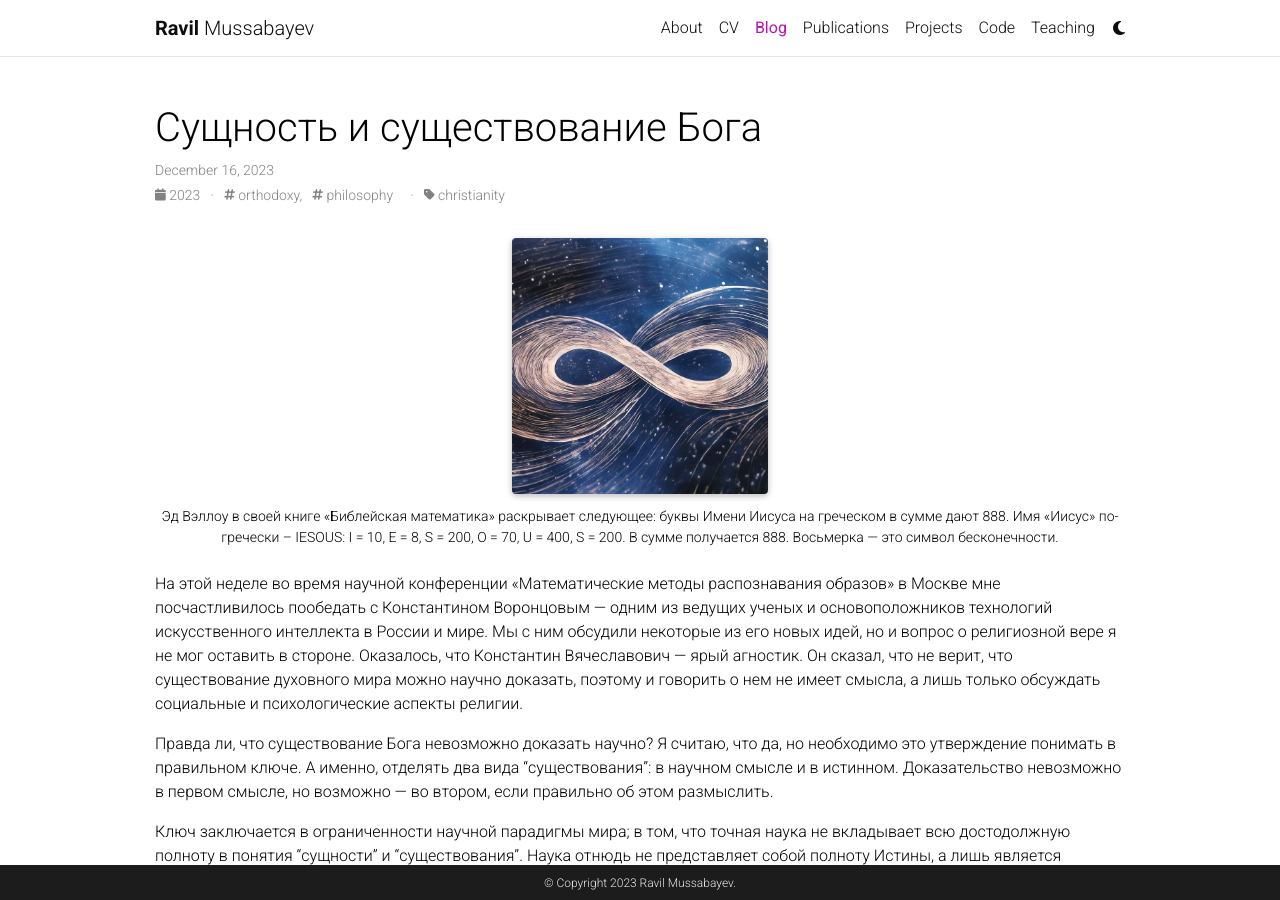
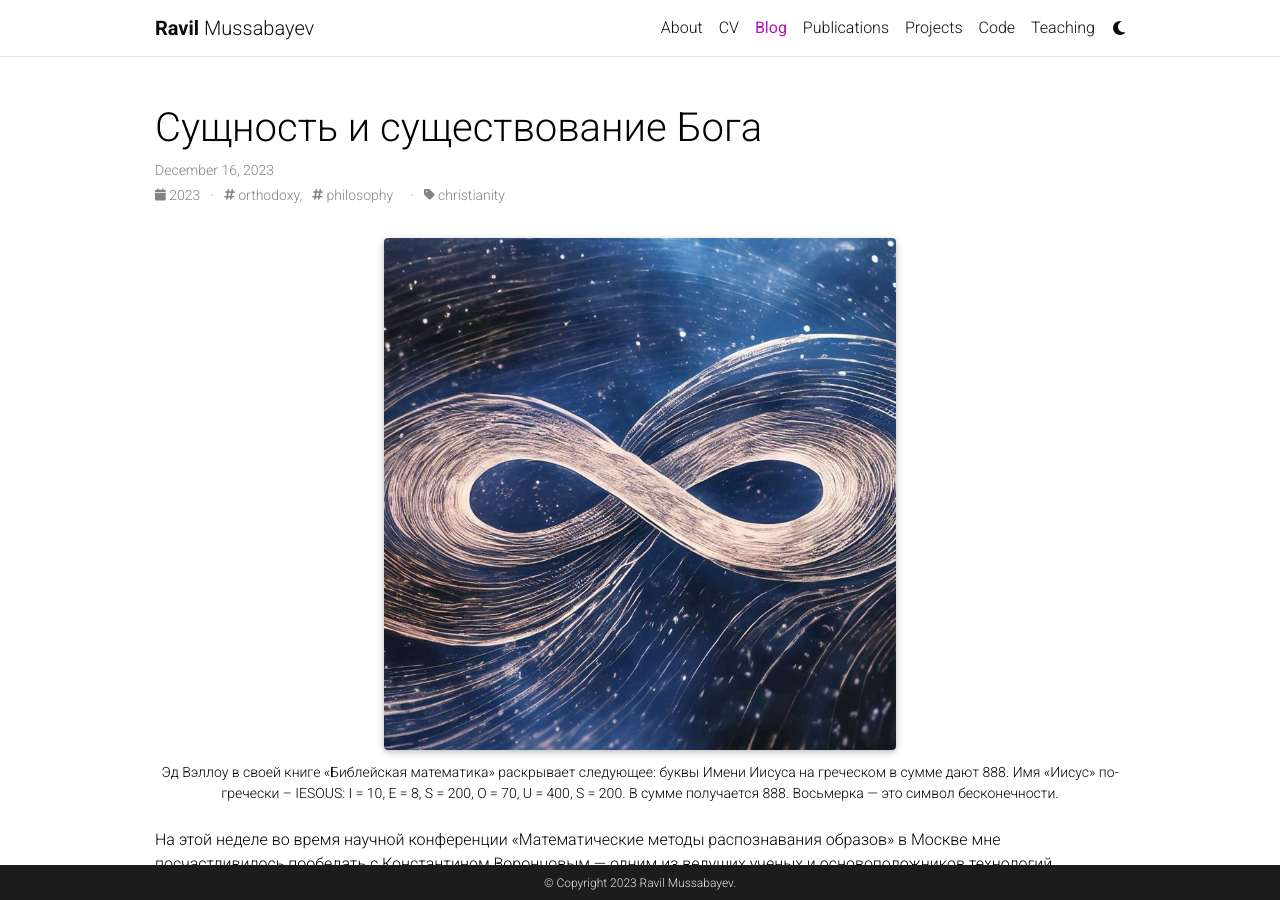
Before and after one commit to rmusab/rmusab.github.io, a Jekyll site: the page built from _posts/2023-12-16-god-existence-substance.md, in a window 1280 px wide and 900 px high. Built offline with Jekyll 4.4.1, drawn with Linux system fonts in a browser that asks for light colours; comment, search, counter and statistics services are not loaded; a style sheet for code colours, icons or effects is not loaded.

Commit message:
Updated the image size in the post

```diff
--- a/_posts/2023-12-16-god-existence-substance.md
+++ b/_posts/2023-12-16-god-existence-substance.md
@@ -8,7 +8,7 @@
 categories: christianity
 ---
 
-{% include figure.html path="assets/img/infinity.jpg" caption="Эд Вэллоу в своей книге «Библейская математика» раскрывает следующее: буквы Имени Иисуса на греческом в сумме дают 888. Имя «Иисус» по-гречески – IESOUS: I = 10, E = 8, S = 200, O = 70, U = 400, S = 200. В сумме получается 888. Восьмерка &mdash; это символ бесконечности." class="img-fluid rounded z-depth-1" width="256px" height="256px" %}
+{% include figure.html path="assets/img/infinity.jpg" caption="Эд Вэллоу в своей книге «Библейская математика» раскрывает следующее: буквы Имени Иисуса на греческом в сумме дают 888. Имя «Иисус» по-гречески – IESOUS: I = 10, E = 8, S = 200, O = 70, U = 400, S = 200. В сумме получается 888. Восьмерка &mdash; это символ бесконечности." class="img-fluid rounded z-depth-1" width="512px" height="512px" %}
 
 На этой неделе во время научной конференции «Математические методы распознавания образов» в Москве мне посчастливилось пообедать с Константином Воронцовым — одним из ведущих ученых и основоположников технологий искусственного интеллекта в России и мире. Мы с ним обсудили некоторые из его новых идей, но и вопрос о религиозной вере я не мог оставить в стороне.
 Оказалось, что Константин Вячеславович — ярый агностик. Он сказал, что не верит, что существование духовного мира можно научно доказать, поэтому и говорить о нем не имеет смысла, а лишь только обсуждать социальные и психологические аспекты религии.
```
